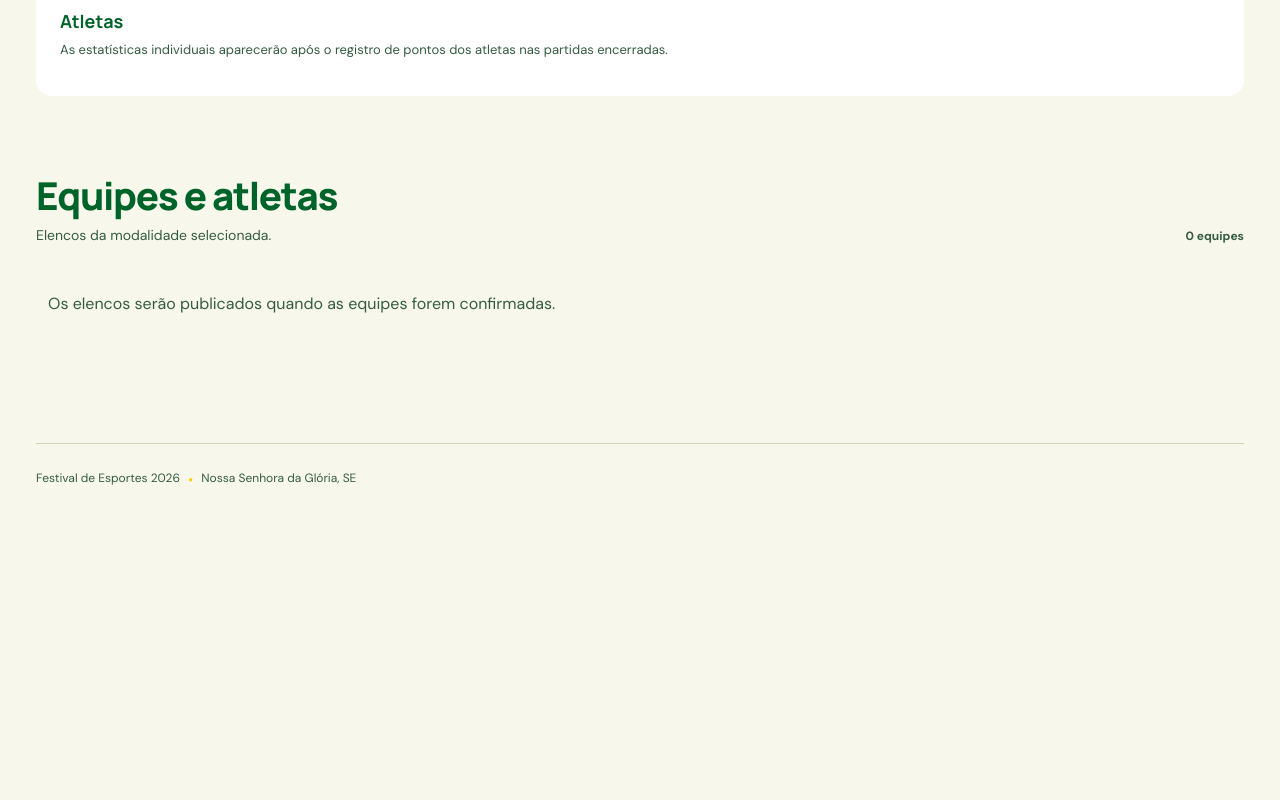
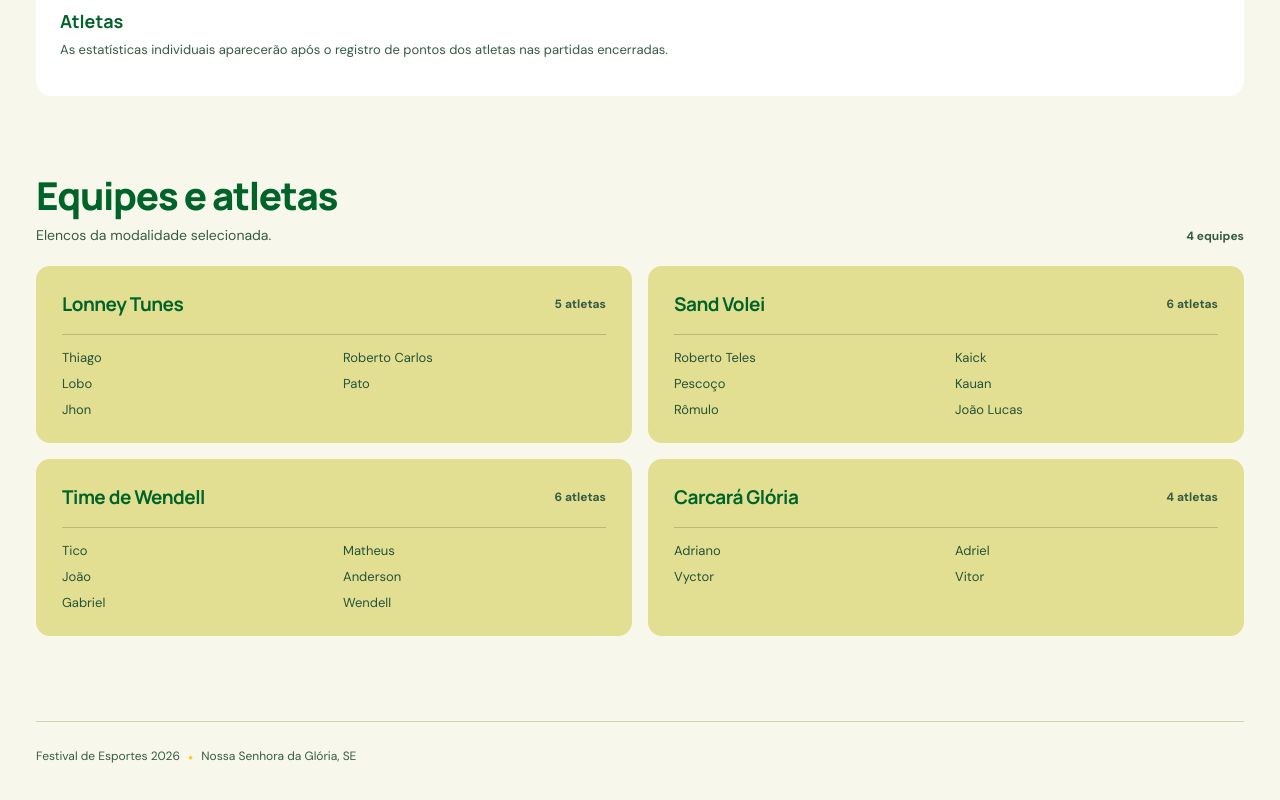
Before and after one commit to drianomelo/festival-de-esportes-2026, a plain HTML site: page index.html in a window 1280 px wide. Shown: the part 1841-2641 px from the top of the page. Before the commit the page ends 2363 px from the top, so only its background shows below. Drawn offline with Linux system fonts and the light colour scheme.

Commit message:
✨ feat: atualizar dados das equipes e partidas no JSON, melhorar validação e interface do usuário

```diff
--- a/app.js
+++ b/app.js
@@ -1,6 +1,6 @@
 const DATA_URL = './data/resultados.json';
 
-const state = { data: null, sportId: 'volei', category: 'feminino', matchId: null };
+const state = { data: null, sportId: 'volei', category: 'masculino', matchId: null };
 const el = (id) => document.getElementById(id);
 const escapeHtml = (value) => String(value ?? '').replace(/[&<>"']/g, (char) => ({ '&': '&amp;', '<': '&lt;', '>': '&gt;', '"': '&quot;', "'": '&#39;' })[char]);
 const dateText = (date) => {
@@ -88,9 +88,9 @@ function renderStats(sport) {
     });
     return stats;
   });
-  const groups = [...new Set(teamStats.map((stats) => stats.team.grupo || 'Sem grupo'))].sort((a, b) => a.localeCompare(b, 'pt-BR'));
+  const groups = [...new Set(teamStats.map((stats) => stats.team.grupo).filter(Boolean))].sort((a, b) => a.localeCompare(b, 'pt-BR'));
   el('team-stats').innerHTML = groups.length ? groups.map((group) => {
-    const ranking = teamStats.filter((stats) => (stats.team.grupo || 'Sem grupo') === group).sort((a, b) => b.points - a.points || b.wins - a.wins || (b.for - b.against) - (a.for - a.against) || a.team.nome.localeCompare(b.team.nome, 'pt-BR'));
+    const ranking = teamStats.filter((stats) => stats.team.grupo === group).sort((a, b) => b.points - a.points || b.wins - a.wins || (b.for - b.against) - (a.for - a.against) || a.team.nome.localeCompare(b.team.nome, 'pt-BR'));
     return `<div class="group-block"><h4>Grupo ${escapeHtml(group)}</h4><div class="stats-table-wrap"><table><thead><tr><th>Pos.</th><th>Equipe</th><th>J</th><th>V</th><th>D</th><th>Pts</th><th>Pró</th><th>Contra</th></tr></thead><tbody>${ranking.map((stats, index) => `<tr><td>${index + 1}º</td><th scope="row">${escapeHtml(stats.team.nome)}</th><td>${stats.games}</td><td>${stats.wins}</td><td>${stats.losses}</td><td class="ranking-points">${stats.points}</td><td>${stats.for}</td><td>${stats.against}</td></tr>`).join('')}</tbody></table></div></div>`;
   }).join('') : '<p class="stats-empty">A classificação aparecerá após a confirmação das equipes e dos grupos.</p>';
 
@@ -116,8 +116,8 @@ function renderStats(sport) {
 }
 
 function renderTeams(sport) {
-  el('team-count').textContent = `${sport.times.length} ${sport.times.length === 1 ? 'equipe' : 'equipes'}`;
-  el('team-list').innerHTML = sport.times.length ? sport.times.map((team) => `<article class="team-card"><div class="team-card-head"><h3>${escapeHtml(team.nome)}</h3><span class="roster-count">${team.jogadores.length} ${team.jogadores.length === 1 ? 'atleta' : 'atletas'}</span></div><ul class="roster-list">${team.jogadores.map((player) => `<li title="${escapeHtml(player.nome)}"><span class="jersey">${player.numero == null ? '—' : `#${escapeHtml(player.numero)}`}</span>${escapeHtml(player.nome)}</li>`).join('')}</ul></article>`).join('') : '<p class="match-empty">Os elencos serão publicados quando as equipes forem confirmadas.</p>';
+  el('team-count').textContent = sport.times.length ? `${sport.times.length} ${sport.times.length === 1 ? 'equipe' : 'equipes'}` : 'Equipes a definir';
+  el('team-list').innerHTML = sport.times.length ? sport.times.map((team) => `<article class="team-card"><div class="team-card-head"><h3>${escapeHtml(team.nome)}</h3><span class="roster-count">${team.jogadores.length} ${team.jogadores.length === 1 ? 'atleta' : 'atletas'}</span></div><ul class="roster-list">${team.jogadores.map((player) => `<li title="${escapeHtml(player.nome)}">${player.numero == null ? '' : `<span class="jersey">#${escapeHtml(player.numero)}</span>`}${escapeHtml(player.nome)}</li>`).join('')}</ul></article>`).join('') : `<p class="match-empty">${state.sportId === 'volei' && state.category === 'feminino' ? 'Os elencos femininos' : 'Os elencos'} serão publicados quando as equipes forem confirmadas.</p>`;
 }
 
 function render() {
@@ -155,13 +155,13 @@ async function loadData() {
   }
 }
 
-document.querySelectorAll('.sport-tab').forEach((button) => button.addEventListener('click', () => { state.sportId = button.dataset.sport; state.category = state.sportId === 'basquete' ? 'masculino' : 'feminino'; state.matchId = null; render(); }));
+document.querySelectorAll('.sport-tab').forEach((button) => button.addEventListener('click', () => { state.sportId = button.dataset.sport; state.category = 'masculino'; state.matchId = null; render(); }));
 document.querySelectorAll('.category-tab').forEach((button) => button.addEventListener('click', () => { state.category = button.dataset.category; state.matchId = null; render(); }));
 document.querySelector('.sport-switch').addEventListener('keydown', (event) => {
   if (!['ArrowLeft', 'ArrowRight'].includes(event.key)) return;
   event.preventDefault();
   const next = state.sportId === 'volei' ? 'basquete' : 'volei';
-  state.sportId = next; state.category = next === 'basquete' ? 'masculino' : 'feminino'; state.matchId = null; render(); el(`tab-${next}`).focus();
+  state.sportId = next; state.category = 'masculino'; state.matchId = null; render(); el(`tab-${next}`).focus();
 });
 document.querySelector('.category-switch').addEventListener('keydown', (event) => {
   if (!['ArrowLeft', 'ArrowRight'].includes(event.key)) return;
--- a/data/resultados.json
+++ b/data/resultados.json
@@ -1,18 +1,129 @@
 {
   "edicao": "2026",
   "cidade": "Nossa Senhora da Glória, SE",
-  "atualizadoEm": "2026-10-09T13:24:00-03:00",
+  "atualizadoEm": "2026-10-09T13:31:00-03:00",
   "esportes": [
     {
       "id": "volei",
       "nome": "Vôlei",
-      "times": [],
+      "times": [
+        {
+          "id": "v-lonney-tunes",
+          "categoria": "masculino",
+          "nome": "Lonney Tunes",
+          "jogadores": [
+            { "id": "v-lonney-1", "nome": "Thiago" },
+            { "id": "v-lonney-2", "nome": "Roberto Carlos" },
+            { "id": "v-lonney-3", "nome": "Lobo" },
+            { "id": "v-lonney-4", "nome": "Pato" },
+            { "id": "v-lonney-5", "nome": "Jhon" }
+          ]
+        },
+        {
+          "id": "v-sand-volei",
+          "categoria": "masculino",
+          "nome": "Sand Volei",
+          "jogadores": [
+            { "id": "v-sand-1", "nome": "Roberto Teles" },
+            { "id": "v-sand-2", "nome": "Kaick" },
+            { "id": "v-sand-3", "nome": "Pescoço" },
+            { "id": "v-sand-4", "nome": "Kauan" },
+            { "id": "v-sand-5", "nome": "Rômulo" },
+            { "id": "v-sand-6", "nome": "João Lucas" }
+          ]
+        },
+        {
+          "id": "v-wendell",
+          "categoria": "masculino",
+          "nome": "Time de Wendell",
+          "jogadores": [
+            { "id": "v-wendell-1", "nome": "Tico" },
+            { "id": "v-wendell-2", "nome": "Matheus" },
+            { "id": "v-wendell-3", "nome": "João" },
+            { "id": "v-wendell-4", "nome": "Anderson" },
+            { "id": "v-wendell-5", "nome": "Gabriel" },
+            { "id": "v-wendell-6", "nome": "Wendell" }
+          ]
+        },
+        {
+          "id": "v-carcara-gloria",
+          "categoria": "masculino",
+          "nome": "Carcará Glória",
+          "jogadores": [
+            { "id": "v-carcara-1", "nome": "Adriano" },
+            { "id": "v-carcara-2", "nome": "Adriel" },
+            { "id": "v-carcara-3", "nome": "Vyctor" },
+            { "id": "v-carcara-4", "nome": "Vitor" }
+          ]
+        }
+      ],
       "partidas": []
     },
     {
       "id": "basquete",
       "nome": "Basquete 3x3",
-      "times": [],
+      "times": [
+        {
+          "id": "b-guilherme",
+          "categoria": "masculino",
+          "nome": "Time Guilherme",
+          "jogadores": [
+            { "id": "b-guilherme-1", "nome": "Guilherme" },
+            { "id": "b-guilherme-2", "nome": "Antônio" },
+            { "id": "b-guilherme-3", "nome": "Raikkonen" }
+          ]
+        },
+        {
+          "id": "b-kaun",
+          "categoria": "masculino",
+          "nome": "Time Kaun",
+          "jogadores": [
+            { "id": "b-kaun-1", "nome": "Kauan" },
+            { "id": "b-kaun-2", "nome": "Juan" },
+            { "id": "b-kaun-3", "nome": "davidzão" }
+          ]
+        },
+        {
+          "id": "b-charlys",
+          "categoria": "masculino",
+          "nome": "Time Charlys",
+          "jogadores": [
+            { "id": "b-charlys-1", "nome": "Charlys" },
+            { "id": "b-charlys-2", "nome": "Fafá" },
+            { "id": "b-charlys-3", "nome": "caio" }
+          ]
+        },
+        {
+          "id": "b-luiz",
+          "categoria": "masculino",
+          "nome": "Time Luiz",
+          "jogadores": [
+            { "id": "b-luiz-1", "nome": "Luiz" },
+            { "id": "b-luiz-2", "nome": "Fran" },
+            { "id": "b-luiz-3", "nome": "Kauan Gilton" }
+          ]
+        },
+        {
+          "id": "b-adriano",
+          "categoria": "masculino",
+          "nome": "Time Adriano",
+          "jogadores": [
+            { "id": "b-adriano-1", "nome": "Vyctor" },
+            { "id": "b-adriano-2", "nome": "Adriel" },
+            { "id": "b-adriano-3", "nome": "Adriano" }
+          ]
+        },
+        {
+          "id": "b-izael",
+          "categoria": "masculino",
+          "nome": "Time Izael",
+          "jogadores": [
+            { "id": "b-izael-1", "nome": "Izael" },
+            { "id": "b-izael-2", "nome": "David" },
+            { "id": "b-izael-3", "nome": "Deyvide" }
+          ]
+        }
+      ],
       "partidas": []
     }
   ]
--- a/index.html
+++ b/index.html
@@ -101,18 +101,18 @@
           >
             <button
               id="category-feminino"
-              class="category-tab is-active"
+              class="category-tab"
               type="button"
-              aria-pressed="true"
+              aria-pressed="false"
               data-category="feminino"
             >
               Feminino
             </button>
             <button
               id="category-masculino"
-              class="category-tab"
+              class="category-tab is-active"
               type="button"
-              aria-pressed="false"
+              aria-pressed="true"
               data-category="masculino"
             >
               Masculino
--- a/scripts/validar-dados.mjs
+++ b/scripts/validar-dados.mjs
@@ -27,7 +27,7 @@ for (const sport of Array.isArray(data.esportes) ? data.esportes : []) {
     if (!team.id || teamIds.has(team.id)) fail(`${label}: equipe com ID ausente ou duplicado (${team.id || 'vazio'}).`);
     teamIds.add(team.id);
     if (!['feminino', 'masculino'].includes(team.categoria)) fail(`${label}: categoria inválida na equipe ${team.id}.`);
-    if (!team.grupo) fail(`${label}: a equipe ${team.id} precisa de um grupo.`);
+    if (team.grupo != null && (typeof team.grupo !== 'string' || !team.grupo.trim())) fail(`${label}: o grupo da equipe ${team.id} deve ser um nome não vazio quando informado.`);
     if (sport.id === 'basquete' && team.categoria !== 'masculino') fail(`${label}: o basquete 3x3 deve ser masculino.`);
     if (!Array.isArray(team.jogadores)) { fail(`${label}: a equipe ${team.id} precisa de uma lista de jogadores.`); continue; }
     for (const player of team.jogadores) {
@@ -47,7 +47,7 @@ for (const sport of Array.isArray(data.esportes) ? data.esportes : []) {
     if (!home || !away) fail(`${name}: mandante ou visitante não existe em times.`);
     if (home && away && (home.categoria !== match.categoria || away.categoria !== match.categoria)) fail(`${name}: a categoria da partida não coincide com as equipes.`);
     if (!['grupos', 'eliminatoria'].includes(match.fase)) fail(`${name}: fase deve ser "grupos" ou "eliminatoria".`);
-    if (match.fase === 'grupos' && home && away && home.grupo !== away.grupo) fail(`${name}: as equipes de uma partida de grupos precisam estar no mesmo grupo.`);
+    if (match.fase === 'grupos' && home && away && (!home.grupo || !away.grupo || home.grupo !== away.grupo)) fail(`${name}: as equipes de uma partida de grupos precisam ter o mesmo grupo definido.`);
     if (!['agendada', 'encerrada'].includes(match.status)) fail(`${name}: status deve ser "agendada" ou "encerrada".`);
     if (match.fase === 'grupos' && match.status === 'encerrada' && (!match.pontosClassificacao || !isPoints(match.pontosClassificacao.mandante) || !isPoints(match.pontosClassificacao.visitante))) fail(`${name}: informe os pontosClassificacao de mandante e visitante.`);
     if (!Array.isArray(match.periodos) || !Array.isArray(match.pontosAtletas)) { fail(`${name}: periodos e pontosAtletas precisam ser listas.`); continue; }
```
Also changed, not shown: scripts/verificar-interface.mjs (+9 -3 lines), 1 other file.
